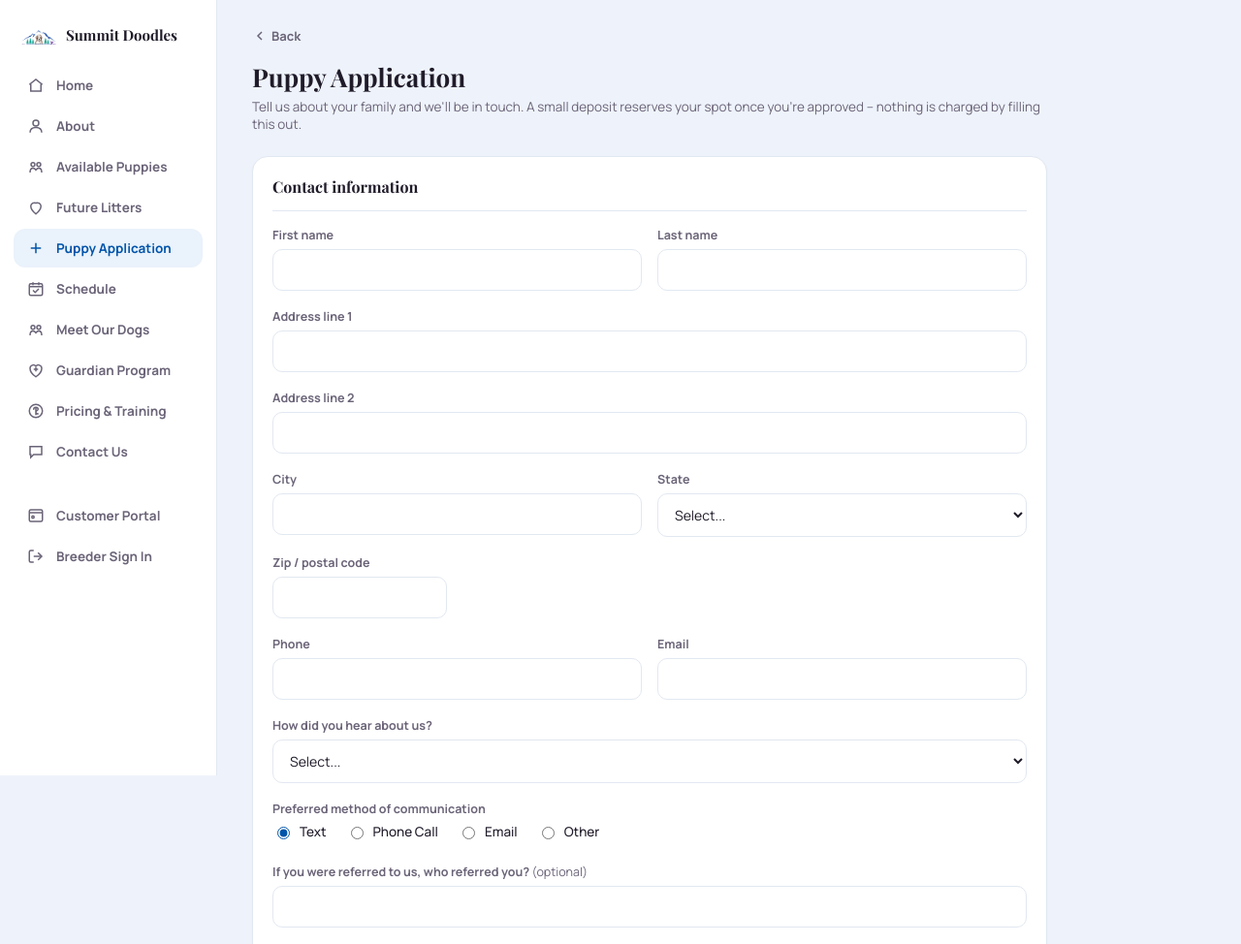
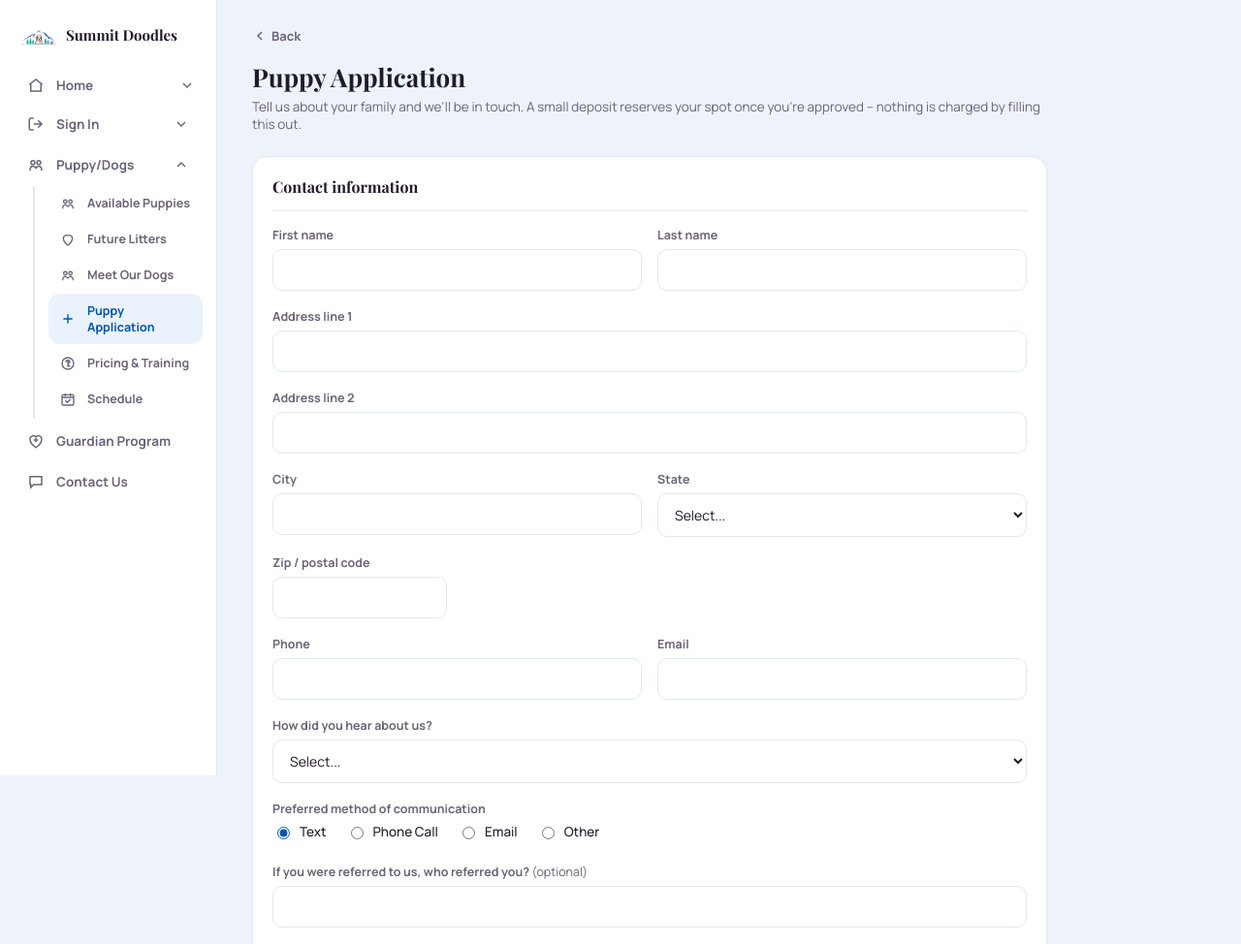
Before and after one commit to faceoff0417/summit-doodles-app, a Flask app: page /apply in a window 1280 px wide. Shown: the top 974 px of the page at 97% size. Run offline with Flask 3, Linux system fonts and the light colour scheme; data that the repository does not hold is empty.

Commit message:
Restructure public sidebar into 5 grouped nav items
Collapsible/expandable structure per spec:
1) Home -> About (always shown beneath Home when its group is open)
2) Sign In -> Customer Portal, Breeder Sign In
3) Puppy/Dogs -> Available Puppies, Future Litters, Meet Our Dogs,
   Puppy Application, Pricing & Training, Schedule
4) Guardian Program (standalone)
5) Contact Us (standalone)

Each group auto-expands server-side when the current page is inside it
(no flash of collapsed state), and a chevron button toggles manually via
a small delegated click handler in base.html. Guardian Program and
Contact Us stay flat, single-click links.

Bumped the service worker's shell-cache version (v3 -> v4) since this
touches style.css again.

Co-Authored-By: Claude Sonnet 5 <noreply@anthropic.com>

```diff
--- a/static/css/style.css
+++ b/static/css/style.css
@@ -108,6 +108,26 @@ tr:hover td { background:#FBFAFD; }
 .sidebar-spacer { flex:0 0 auto; height:24px; }
 .nav-section { font-size:10.5px; font-weight:800; letter-spacing:0.08em; text-transform:uppercase; color:var(--faint); padding:16px 14px 6px; }
 
+/* ---- collapsible public-sidebar nav groups ---- */
+.navgroup-row { display:flex; align-items:center; }
+.navgroup-row .navitem { flex:1; margin-bottom:0; }
+.nav-toggle-btn {
+  display:flex; align-items:center; gap:12px; width:100%; padding:11px 14px; border-radius:12px;
+  font-size:13.5px; font-weight:700; color:var(--muted); margin-bottom:2px;
+  background:none; border:none; font-family:inherit; text-align:left; cursor:pointer;
+}
+.nav-toggle-btn:hover { background:#F8F6FB; color:var(--ink); }
+.nav-chevron-btn {
+  display:flex; align-items:center; justify-content:center; flex-shrink:0;
+  width:32px; height:32px; background:none; border:none; color:var(--muted); cursor:pointer; border-radius:8px;
+}
+.nav-chevron-btn:hover { background:#F8F6FB; color:var(--ink); }
+.chevron { transition:transform 0.15s; flex-shrink:0; }
+.navgroup.open .chevron { transform:rotate(180deg); }
+.navsub { display:none; flex-direction:column; padding-left:14px; margin:2px 0 4px 20px; border-left:2px solid var(--line); }
+.navgroup.open .navsub { display:flex; }
+.navsub .navitem { padding:9px 12px; font-size:12.5px; }
+
 .checklist-item { display:flex; align-items:center; gap:10px; padding:12px 14px; }
 .checklist-item .dot { width:20px; height:20px; border-radius:50%; flex-shrink:0; display:flex; align-items:center; justify-content:center; }
 .timeline-item { display:flex; gap:10px; }
--- a/static/sw.js
+++ b/static/sw.js
@@ -8,7 +8,7 @@
 // IMPORTANT: whenever style.css, the logo, or an icon changes, bump this
 // version string -- otherwise installed apps keep serving the old cached
 // file indefinitely, even after a fresh deploy.
-const SHELL_CACHE = "summit-doodles-shell-v3";
+const SHELL_CACHE = "summit-doodles-shell-v4";
 const SHELL_ASSETS = [
   "/static/css/style.css",
   "/static/img/logo-full.png",
--- a/templates/base.html
+++ b/templates/base.html
@@ -47,6 +47,18 @@
     if (e.key === 'Escape') closeLightbox();
   });
 
+  // Collapsible sidebar nav groups (public sidebar): clicking a group's
+  // toggle button expands/collapses its sub-links. Server already renders
+  // the group open when the current page is inside it, so this only
+  // handles manual expand/collapse from here on.
+  document.addEventListener('click', function (e) {
+    var btn = e.target.closest('.nav-toggle-btn, .nav-chevron-btn');
+    if (!btn) return;
+    e.preventDefault();
+    var group = btn.closest('.navgroup');
+    if (group) group.classList.toggle('open');
+  });
+
   if ('serviceWorker' in navigator) {
     window.addEventListener('load', function () {
       navigator.serviceWorker.register('/sw.js').catch(function () {});
--- a/templates/public_shell.html
+++ b/templates/public_shell.html
@@ -7,56 +7,86 @@
       <span class="brand-name">Summit Doodles</span>
     </div>
 
+    {% set signin_open = pub_active in ('portal_login',) %}
+    {% set puppydogs_open = pub_active in ('puppies','future','our_dogs','apply','pricing','schedule') %}
+
+    <div class="navgroup {{ 'open' if pub_active in ('home','about') else '' }}">
+      <div class="navgroup-row">
         <a class="navitem {% if pub_active=='home' %}active{% endif %}" href="{{ url_for('public_home') }}">
           <svg width="18" height="18" viewBox="0 0 24 24" fill="none" stroke="currentColor" stroke-width="2"><path d="M3 11 L12 4 L21 11"/><path d="M5 10 V20 H19 V10"/></svg>
           Home
         </a>
+        <button type="button" class="nav-chevron-btn" aria-label="Show About">
+          <svg class="chevron" width="16" height="16" viewBox="0 0 24 24" fill="none" stroke="currentColor" stroke-width="2.2"><path d="M6 9 L12 15 L18 9"/></svg>
+        </button>
+      </div>
+      <div class="navsub">
         <a class="navitem {% if pub_active=='about' %}active{% endif %}" href="{{ url_for('about_public') }}">
-      <svg width="18" height="18" viewBox="0 0 24 24" fill="none" stroke="currentColor" stroke-width="2"><circle cx="12" cy="8" r="4"/><path d="M4 21 C4 16.5 7.5 14 12 14 C16.5 14 20 16.5 20 21"/></svg>
+          <svg width="16" height="16" viewBox="0 0 24 24" fill="none" stroke="currentColor" stroke-width="2"><circle cx="12" cy="8" r="4"/><path d="M4 21 C4 16.5 7.5 14 12 14 C16.5 14 20 16.5 20 21"/></svg>
           About
         </a>
+      </div>
+    </div>
+
+    <div class="navgroup {{ 'open' if signin_open }}">
+      <button type="button" class="nav-toggle-btn">
+        <svg width="18" height="18" viewBox="0 0 24 24" fill="none" stroke="currentColor" stroke-width="2"><path d="M15 7 L20 12 L15 17"/><path d="M20 12 H9"/><path d="M9 4 H5 a2 2 0 0 0 -2 2 V18 a2 2 0 0 0 2 2 H9"/></svg>
+        Sign In
+        <svg class="chevron" width="16" height="16" viewBox="0 0 24 24" fill="none" stroke="currentColor" stroke-width="2.2" style="margin-left:auto;"><path d="M6 9 L12 15 L18 9"/></svg>
+      </button>
+      <div class="navsub">
+        <a class="navitem {% if pub_active=='portal_login' %}active{% endif %}" href="{{ url_for('portal_login') }}">
+          <svg width="16" height="16" viewBox="0 0 24 24" fill="none" stroke="currentColor" stroke-width="2"><rect x="3" y="4" width="18" height="16" rx="2"/><path d="M3 8 H21"/><circle cx="8" cy="14" r="1.6"/></svg>
+          Customer Portal
+        </a>
+        <a class="navitem" href="{{ url_for('login') }}">
+          <svg width="16" height="16" viewBox="0 0 24 24" fill="none" stroke="currentColor" stroke-width="2"><path d="M15 7 L20 12 L15 17"/><path d="M20 12 H9"/><path d="M9 4 H5 a2 2 0 0 0 -2 2 V18 a2 2 0 0 0 2 2 H9"/></svg>
+          Breeder Sign In
+        </a>
+      </div>
+    </div>
+
+    <div class="navgroup {{ 'open' if puppydogs_open }}">
+      <button type="button" class="nav-toggle-btn">
+        <svg width="18" height="18" viewBox="0 0 24 24" fill="none" stroke="currentColor" stroke-width="2"><circle cx="8" cy="9" r="2.6"/><circle cx="16" cy="9" r="2.6"/><path d="M4 20 C4 16 6 14 8 14 C10 14 11 15 12 16.5 C13 15 14 14 16 14 C18 14 20 16 20 20"/></svg>
+        Puppy/Dogs
+        <svg class="chevron" width="16" height="16" viewBox="0 0 24 24" fill="none" stroke="currentColor" stroke-width="2.2" style="margin-left:auto;"><path d="M6 9 L12 15 L18 9"/></svg>
+      </button>
+      <div class="navsub">
         <a class="navitem {% if pub_active=='puppies' %}active{% endif %}" href="{{ url_for('puppies_public') }}">
-      <svg width="18" height="18" viewBox="0 0 24 24" fill="none" stroke="currentColor" stroke-width="2"><circle cx="8" cy="9" r="2.6"/><circle cx="16" cy="9" r="2.6"/><path d="M4 20 C4 16 6 14 8 14 C10 14 11 15 12 16.5 C13 15 14 14 16 14 C18 14 20 16 20 20"/></svg>
+          <svg width="16" height="16" viewBox="0 0 24 24" fill="none" stroke="currentColor" stroke-width="2"><circle cx="8" cy="9" r="2.6"/><circle cx="16" cy="9" r="2.6"/><path d="M4 20 C4 16 6 14 8 14 C10 14 11 15 12 16.5 C13 15 14 14 16 14 C18 14 20 16 20 20"/></svg>
           Available Puppies
         </a>
         <a class="navitem {% if pub_active=='future' %}active{% endif %}" href="{{ url_for('future_litters_public') }}">
-      <svg width="18" height="18" viewBox="0 0 24 24" fill="none" stroke="currentColor" stroke-width="2"><path d="M12 21 C12 21 5 15.5 5 10 A5 5 0 0 1 12 6 A5 5 0 0 1 19 10 C19 15.5 12 21 12 21 Z"/></svg>
+          <svg width="16" height="16" viewBox="0 0 24 24" fill="none" stroke="currentColor" stroke-width="2"><path d="M12 21 C12 21 5 15.5 5 10 A5 5 0 0 1 12 6 A5 5 0 0 1 19 10 C19 15.5 12 21 12 21 Z"/></svg>
           Future Litters
         </a>
+        <a class="navitem {% if pub_active=='our_dogs' %}active{% endif %}" href="{{ url_for('our_dogs_public') }}">
+          <svg width="16" height="16" viewBox="0 0 24 24" fill="none" stroke="currentColor" stroke-width="2"><circle cx="8" cy="9" r="2.6"/><circle cx="16" cy="9" r="2.6"/><path d="M4 20 C4 16 6 14 8 14 C10 14 11 15 12 16.5 C13 15 14 14 16 14 C18 14 20 16 20 20"/></svg>
+          Meet Our Dogs
+        </a>
         <a class="navitem {% if pub_active=='apply' %}active{% endif %}" href="{{ url_for('apply') }}">
-      <svg width="18" height="18" viewBox="0 0 24 24" fill="none" stroke="currentColor" stroke-width="2"><path d="M12 5 V19 M5 12 H19"/></svg>
+          <svg width="16" height="16" viewBox="0 0 24 24" fill="none" stroke="currentColor" stroke-width="2"><path d="M12 5 V19 M5 12 H19"/></svg>
           Puppy Application
         </a>
+        <a class="navitem {% if pub_active=='pricing' %}active{% endif %}" href="{{ url_for('pricing_public') }}">
+          <svg width="16" height="16" viewBox="0 0 24 24" fill="none" stroke="currentColor" stroke-width="2"><circle cx="12" cy="12" r="9"/><path d="M12 7 V17 M9 9.5 C9 8 10.3 7 12 7 C13.8 7 15 8 15 9.5 C15 11.5 12 11.5 12 13.5 C12 15 13.2 16 15 16" stroke-linecap="round"/></svg>
+          Pricing &amp; Training
+        </a>
         <a class="navitem {% if pub_active=='schedule' %}active{% endif %}" href="{{ url_for('schedule_index') }}">
-      <svg width="18" height="18" viewBox="0 0 24 24" fill="none" stroke="currentColor" stroke-width="2"><rect x="3" y="5" width="18" height="16" rx="2"/><path d="M3 9 H21 M8 3 V7 M16 3 V7"/><path d="M8 14 L11 17 L16 12"/></svg>
+          <svg width="16" height="16" viewBox="0 0 24 24" fill="none" stroke="currentColor" stroke-width="2"><rect x="3" y="5" width="18" height="16" rx="2"/><path d="M3 9 H21 M8 3 V7 M16 3 V7"/><path d="M8 14 L11 17 L16 12"/></svg>
           Schedule
         </a>
-    <a class="navitem {% if pub_active=='our_dogs' %}active{% endif %}" href="{{ url_for('our_dogs_public') }}">
-      <svg width="18" height="18" viewBox="0 0 24 24" fill="none" stroke="currentColor" stroke-width="2"><circle cx="8" cy="9" r="2.6"/><circle cx="16" cy="9" r="2.6"/><path d="M4 20 C4 16 6 14 8 14 C10 14 11 15 12 16.5 C13 15 14 14 16 14 C18 14 20 16 20 20"/></svg>
-      Meet Our Dogs
-    </a>
+      </div>
+    </div>
+
     <a class="navitem {% if pub_active=='guardian' %}active{% endif %}" href="{{ url_for('guardian_public') }}">
       <svg width="18" height="18" viewBox="0 0 24 24" fill="none" stroke="currentColor" stroke-width="2"><path d="M12 21 C12 21 4 15.5 4 9.5 A4.5 4.5 0 0 1 12 6.5 A4.5 4.5 0 0 1 20 9.5 C20 15.5 12 21 12 21 Z"/><path d="M9 10.5 H15 M12 7.5 V13.5"/></svg>
       Guardian Program
     </a>
-    <a class="navitem {% if pub_active=='pricing' %}active{% endif %}" href="{{ url_for('pricing_public') }}">
-      <svg width="18" height="18" viewBox="0 0 24 24" fill="none" stroke="currentColor" stroke-width="2"><circle cx="12" cy="12" r="9"/><path d="M12 7 V17 M9 9.5 C9 8 10.3 7 12 7 C13.8 7 15 8 15 9.5 C15 11.5 12 11.5 12 13.5 C12 15 13.2 16 15 16" stroke-linecap="round"/></svg>
-      Pricing &amp; Training
-    </a>
     <a class="navitem {% if pub_active=='contact' %}active{% endif %}" href="{{ url_for('contact') }}">
       <svg width="18" height="18" viewBox="0 0 24 24" fill="none" stroke="currentColor" stroke-width="2"><path d="M4 5 H20 V16 H9 L5 20 V16 H4 Z"/></svg>
       Contact Us
-    </a>
-
-    <div class="sidebar-spacer"></div>
-
-    <a class="navitem {% if pub_active=='portal_login' %}active{% endif %}" href="{{ url_for('portal_login') }}">
-      <svg width="18" height="18" viewBox="0 0 24 24" fill="none" stroke="currentColor" stroke-width="2"><rect x="3" y="4" width="18" height="16" rx="2"/><path d="M3 8 H21"/><circle cx="8" cy="14" r="1.6"/></svg>
-      Customer Portal
-    </a>
-    <a class="navitem" href="{{ url_for('login') }}">
-      <svg width="18" height="18" viewBox="0 0 24 24" fill="none" stroke="currentColor" stroke-width="2"><path d="M15 7 L20 12 L15 17"/><path d="M20 12 H9"/><path d="M9 4 H5 a2 2 0 0 0 -2 2 V18 a2 2 0 0 0 2 2 H9"/></svg>
-      Breeder Sign In
     </a>
   </aside>
 
```
Lines whose indentation alone changed are shown as unchanged.
